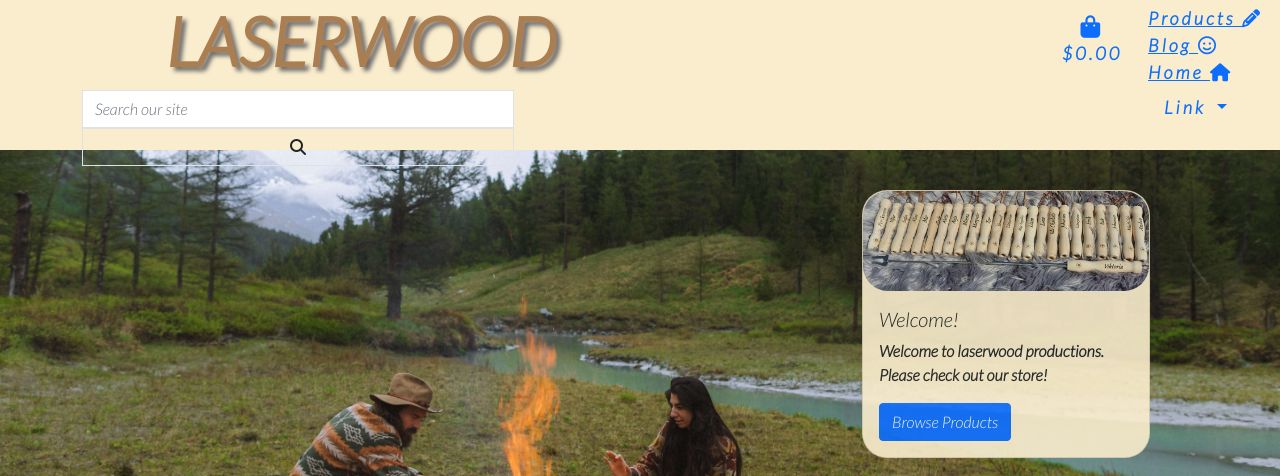
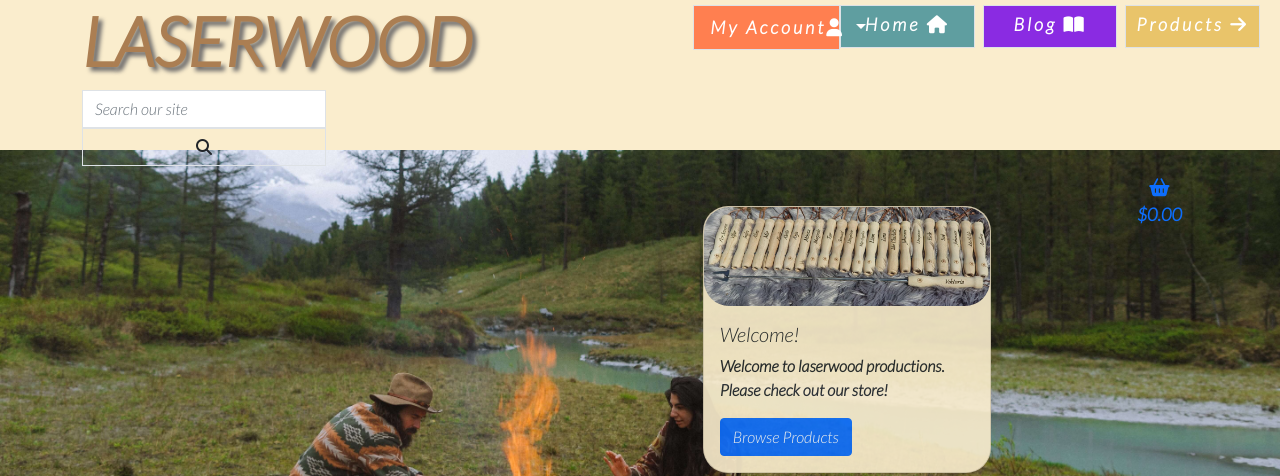
Before and after one commit to beebooplena/laser_shop, a Django app: page / in a window 1280 px wide. Shown: the top 476 px of the page. Run offline with Django 4.2, Linux system fonts and the light colour scheme; some libraries are stand-ins or nearby versions.

Commit message:
Added nav style and header style

```diff
--- a/static/css/base.css
+++ b/static/css/base.css
@@ -49,18 +49,91 @@ h1 {
     width: 40%;
 }
 
-nav {
+
+.nav_style {
+
+    width: 100%;
+    float: right;
+}
+
+.remove-decoration {
+    text-decoration: none;
+}
+
+.bag-style {
+    float: right;
+
+
+
+}
+
+.test {
     width: 60%;
-    float: right;
+}
+.bag-place {
+    bottom: 50px;
+    left: 40px;
+
     font-size: large;
 }
-.nav_style {
-    float: right;
-    padding: 5px;
-    list-style-type: none;
-    letter-spacing: 3px;
+
+
+
+
+
+
 }
 
+
+.nav-item {
+    right: 9px;
+}
+.same-nav {
+    margin-top: 5px;
+    width: 11%;
+    float: right;
+    letter-spacing: 3px;
+    font-size: large;
+
+    text-align: center;
+    list-style-type: none;
+
+}
+.same {
+
+    float: right;
+    letter-spacing: 3px;
+    font-size: large;
+
+    text-align: center;
+    list-style-type: none;
+
+}
+.nav-drop {
+    width: 12%;
+}
+.nav-colour{
+    color: white;
+}
+
+
+.nav-home-colour {
+    background-color: cadetblue;
+    padding: 5px 5px 9px 5px;
+    color: white;
+
+}
+.nav-blog-colour {
+    background-color: blueviolet;
+    padding: 5px 5px 9px 5px;
+}
+.nav-product-colour {
+    background-color: #e9c46a;
+    padding: 5px 5px 9px 5px;
+}
+.nav-profile-colour {
+    background-color: coral;
+}
 
 
 .card {
--- a/templates/base.html
+++ b/templates/base.html
@@ -38,12 +38,12 @@
 <body>
     <header>
         <div class="container ">
-            <div class="row">
+            <div class="row test">
                 <div class="col-4-md-auto logo">
                     <h1>laserwood</h1>
                 </div>
 
-                <div class="col-8-md-auto search">
+                <div class="col-4-md-auto search">
 
                     <form method="GET" action="">
                         <div class=" w-100">
@@ -60,46 +60,14 @@
                     </form>
                 </div>
             </div>
-            <div class="row">
-                <nav class="fixed-top">
-                    <ul class="nav_style">
-                         <li><a href="#">Products <i class="fas fa-pencil-alt"></i></a></li>
-                         <li><a href="#">Blog <i class="fa-regular fa-face-smile"></i></a></li>
-                         <li><a href="#">Home <i class="fa-solid fa-house"></i></a></li>
-                        <li class="nav-item dropdown">
-                            <a class="nav-link dropdown-toggle" href="#" id="navbarScrollingDropdown" role="button"
-                                data-bs-toggle="dropdown" aria-expanded="false">
-                                Link
-                            </a>
-                            <ul class="dropdown-menu" aria-labelledby="navbarScrollingDropdown">
 
-                                {% if request.user.is_authenticated %}
-                                <li><a class="dropdown-item" href="#">My account</a><i class="fa-solid fa-person"></i></li>
-
-                                <li><a class="dropdown-item" href="#">Logout</a></li>
-                                {% else %}
-
-
-                                <li>
-                                    <hr class="dropdown-divider">
-                                </li>
-                                <li><a class="dropdown-item" href="#">Register</a></li>
-                                <li><a class="dropdown-item" href="#">Login</a></li>
-                                {% endif %}
-                            </ul>
-                        </li>
-                    </ul>
-
-
-
-
-
-                <li class="nav_style list-inline-item">
+            <div class="col">
+                <li class="  bag-style list-inline-item">
                     <a class="{% if sum_total %}text-info font-weight-bold{% else %}text-black{% endif %} nav-link"
                         href="">
-                        <div class="text-center">
-                            <div><i class="fas fa-shopping-bag fa-lg"></i></div>
-                            <p class="my-0">
+                        <div class=" text-center">
+                            <div class="bag-place"><i class="fas fa-shopping-basket"></i></div>
+                            <p class=" bag-place my-0">
                                 {% if sum_total %}
                                 ${{ sum_total|floatformat:2 }}
                                 {% else %}
@@ -107,11 +75,46 @@
                                 {% endif %}
                             </p>
                         </div>
-
                     </a>
                 </li>
             </div>
-        </nav>
+
+
+            <div class="row">
+                <div class=" nav_style fixed-top">
+                    <ul >
+                         <li class="col-6 border same-nav list-inline-item nav-product-colour"><a class=" nav-colour remove-decoration href="#>Products <i class="fas fa-arrow-right"></i></a></li>
+                         <li class="col-6 border same-nav list-inline-item nav-blog-colour"><a class="nav-colour remove-decoration href="#> Blog <i class="fas fa-book-open"></i></a></li>
+                         <li class="col-6 border same-nav list-inline-item nav-home-colour"><a class="nav-colour remove-decoration href="#> Home</span> <i class="fas fa-home"></i></a></li>
+                        <li class=" border nav-profile-colour nav-drop remove-decoration same-nav col-6  nav-item dropdown">
+                            <a class=" nav-colour nav-link dropdown-toggle" href="#" id="navbarScrollingDropdown" role="button"
+                                data-bs-toggle="dropdown" aria-expanded="false">
+                                 My Account<i class="fas fa-user"></i>
+                            </a>
+                            <ul class=" col-6 dropdown-menu" aria-labelledby="navbarScrollingDropdown">
+
+                                {% if request.user.is_authenticated %}
+                                <li><a class="col-6 same dropdown-item nav-profile-colour" href="#"> account <i class="fas fa-user"></i></a></li>
+
+                                <li><a class="col-6 same dropdown-item nav-profile-colour" href="#">Logout <i class="fas fa-door-open"></i></a></li>
+                                {% else %}
+
+
+                                <li>
+                                    <hr class="col-6 dropdown-divider">
+                                </li>
+                                <li><a class="col-6 same dropdown-item nav-profile-colour" href="#">Register</a><i class="fas fa-user"></i></li>
+                                <li><a class="col-6 same dropdown-item nav-profile-colour" href="#">Login</a><i class="fas fa-user"></i></li>
+                                {% endif %}
+                            </ul>
+                        </li>
+
+
+
+
+
+
+
 
 
 
```
